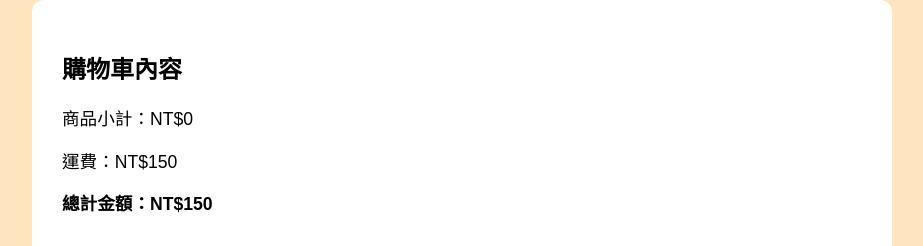
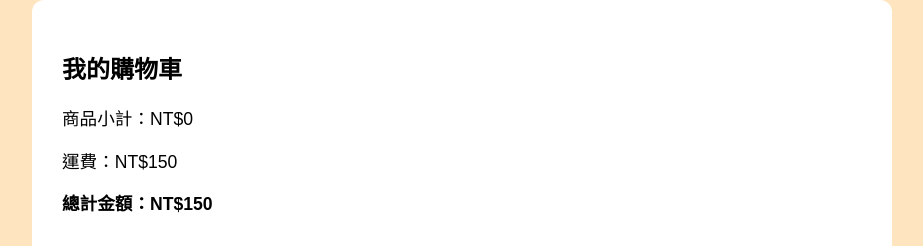
Before and after one commit to JSC0322/ikoutian, a Flask app: page /cart in a window 1280 px wide. Shown: the top 246 px of the page, without its empty margins (178-1101 px from the left). Run offline with Flask 3, Linux system fonts and the light colour scheme.

Commit message:
Update cart.html

```diff
--- a/templates/cart.html
+++ b/templates/cart.html
@@ -47,7 +47,7 @@
 </head>
 <body>
   <main class="cart-container">
-    <h2>購物車內容</h2>
+    <h2>我的購物車</h2>
     <div id="cart-list"></div>
     <div class="price-summary" id="price-summary"></div>
     <button class="checkout-btn" onclick="goToOrder()">前往結帳</button>
```
